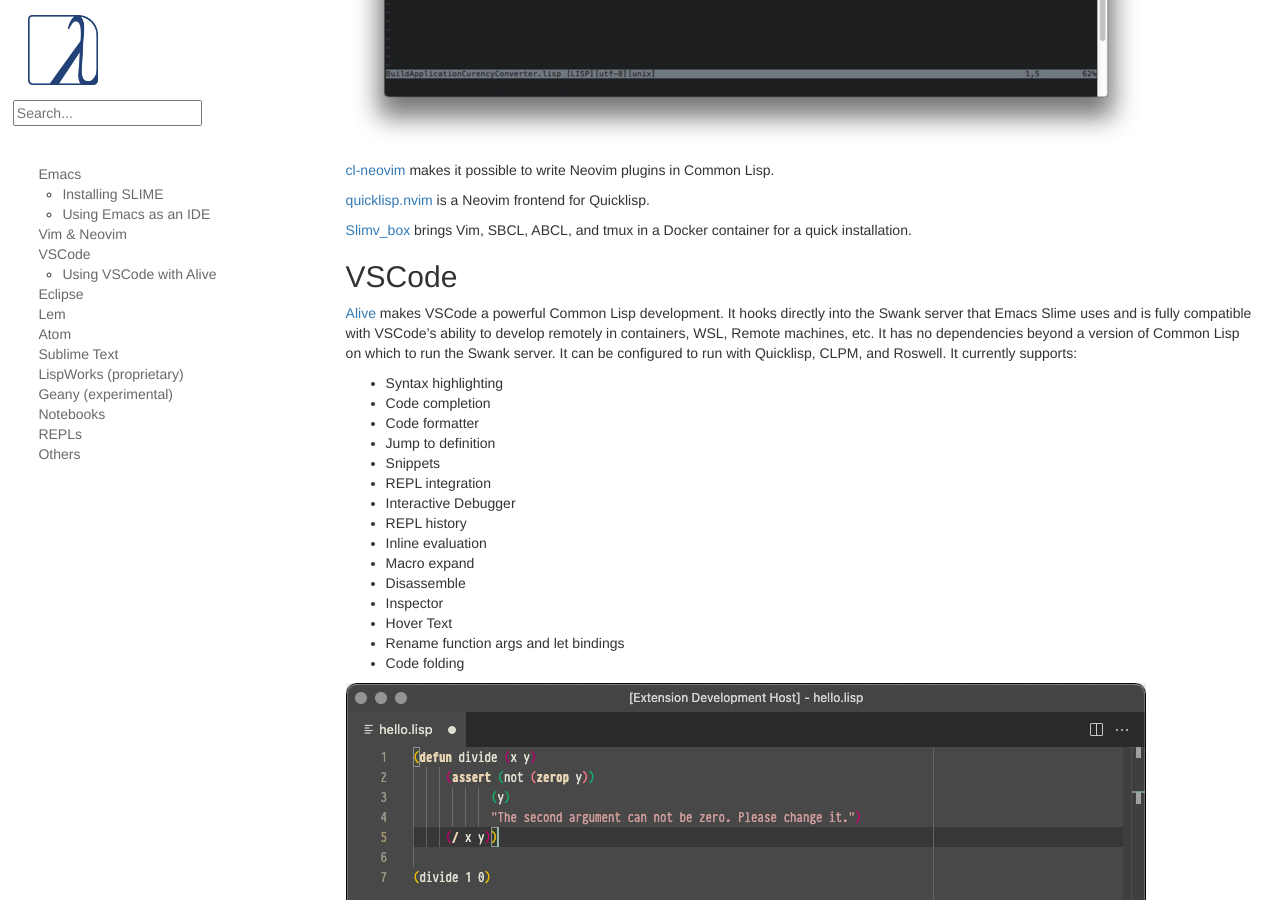
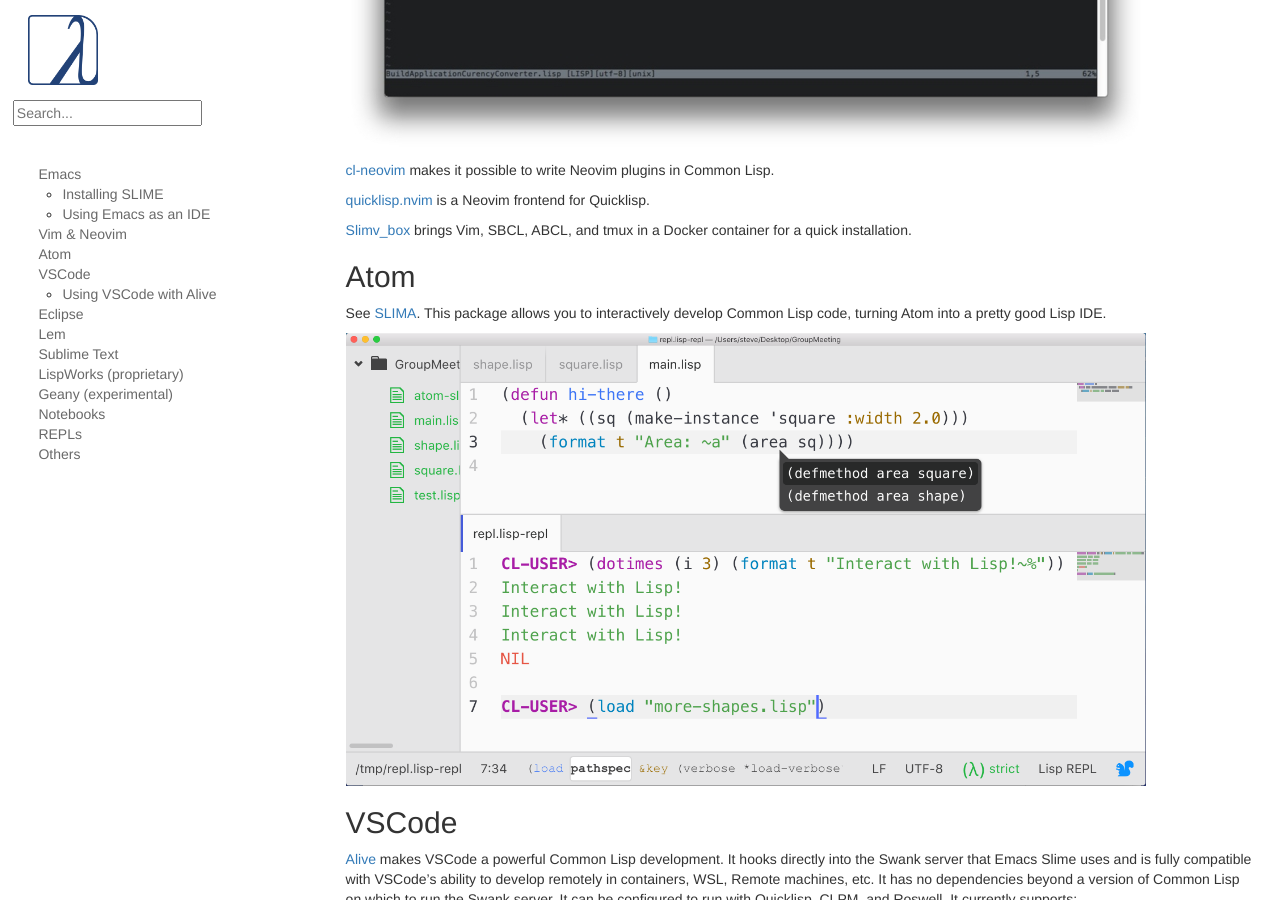
Before and after one commit to LispCookbook/cl-cookbook, a Jekyll site: the page built from editor-support.md, in a window 1280 px wide and 900 px high, scrolled down 1665 px. Built offline with Jekyll 4.4.1, drawn with Linux system fonts in a browser that asks for light colours; some of the changed text lies outside the part shown.

Commit message:
editors: move Atom up

```diff
--- a/editor-support.md
+++ b/editor-support.md
@@ -68,6 +68,15 @@
 
 [Slimv_box](https://github.com/justin2004/slimv_box) brings Vim, SBCL, ABCL,
 and tmux in a Docker container for a quick installation.
+
+## Atom
+
+See [SLIMA](https://github.com/neil-lindquist/slima). This package
+allows you to interactively develop Common Lisp code, turning
+Atom into a pretty good Lisp IDE.
+
+<img src="assets/atom-slime.png"
+     style="width: 800px"/>
 
 ## VSCode
 
@@ -150,15 +159,6 @@
 <img src="assets/lem-terminal.png" style="width: 800px" title="Lem's REPL"/>
 
 
-## Atom
-
-See [SLIMA](https://github.com/neil-lindquist/slima). This package
-allows you to interactively develop Common Lisp code, turning
-Atom into a pretty good Lisp IDE.
-
-<img src="assets/atom-slime.png"
-     style="width: 800px"/>
-
 ## Sublime Text
 
 [Sublime Text](http://www.sublimetext.com/3) has now good support for
```
